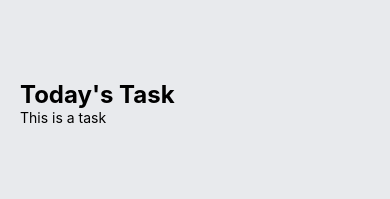
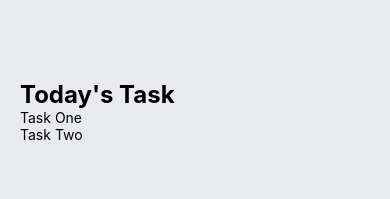
Before and after one commit to gteixi/ToDoList-ReactNative, a React Native app: screen / in a window 390 px wide. Shown: the top 199 px of the page. Built offline with nearby package versions, Linux system fonts and the light colour scheme.

Commit message:
Send props to component Task from App

```diff
--- a/App.js
+++ b/App.js
@@ -14,7 +14,8 @@
           </Text>
 
           <View style={styles.items}>
-            <Task />
+            <Task text="Task One"/>
+            <Task text="Task Two"/>
           </View>
 
       </View>
--- a/components/Task.js
+++ b/components/Task.js
@@ -1,10 +1,10 @@
 import React from 'react';
 import { View, Text, StyleSheet } from 'react-native'
 
-const Task = () => {
+const Task = (props) => {
     return (
         <View>
-            <Text>This is a task</Text>
+            <Text>{props.text}</Text>
         </View>
     )}
 
```
